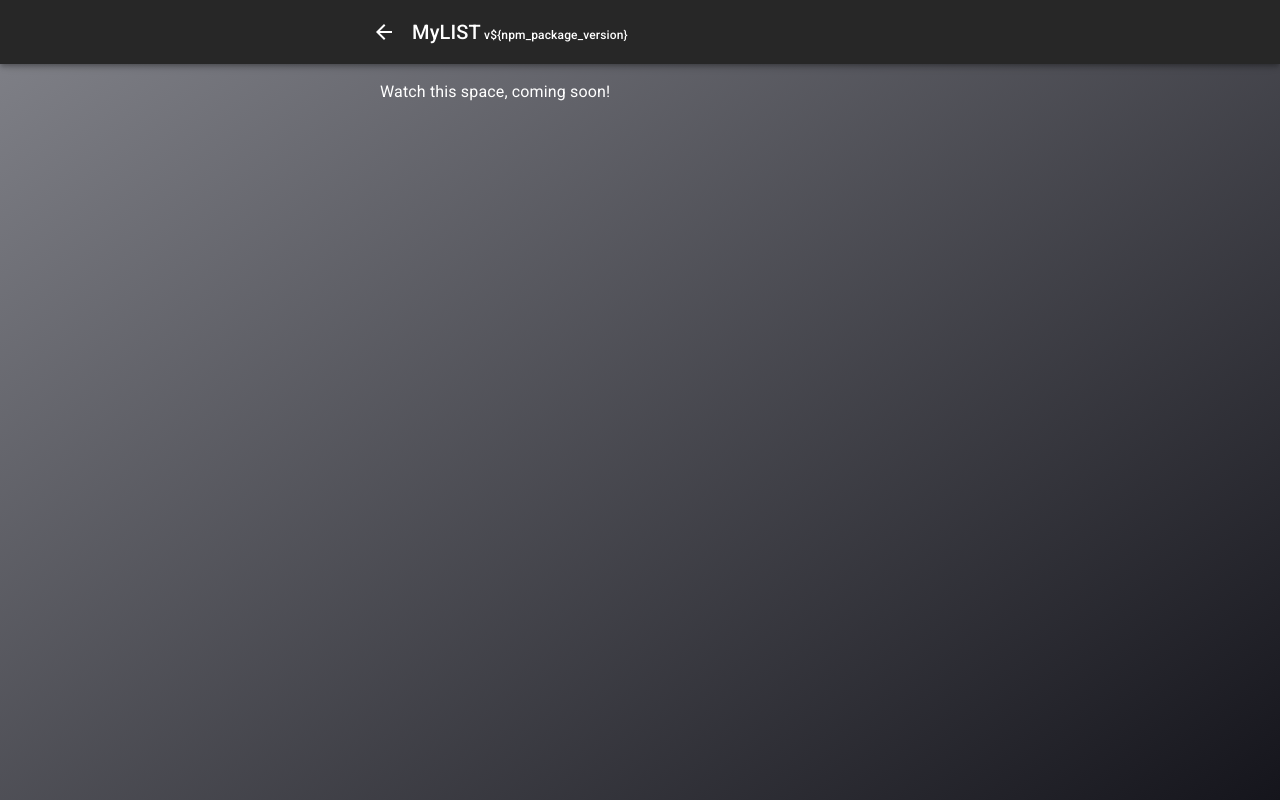
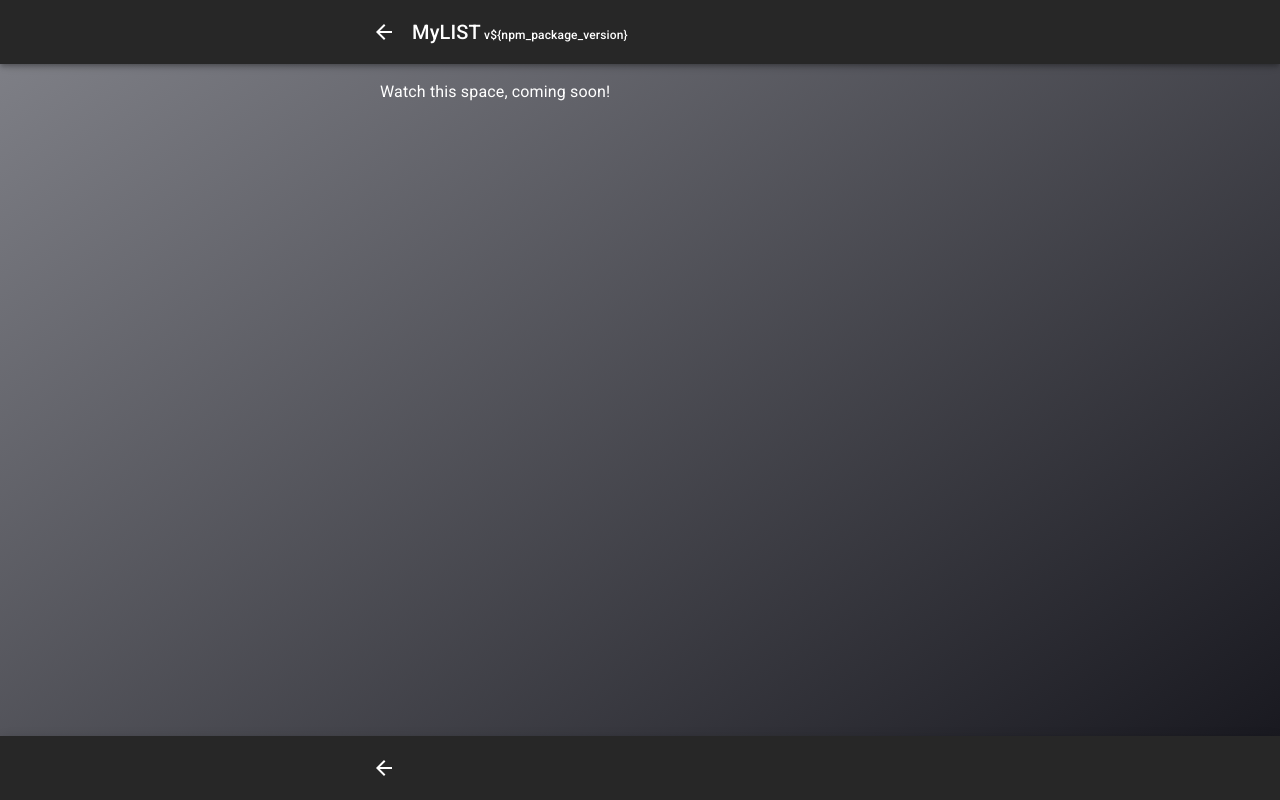
Before and after one commit to openXapps/web-apps-mylist, a React (Create React App) app: page /apps/mylist/settings in a window 1280 px wide. Built offline with nearby package versions, Linux system fonts and the light colour scheme.

Commit message:
Dev progress

```diff
--- /dev/null
+++ b/src/components/Footer.jsx
@@ -0,0 +1,31 @@
+import { useNavigate, useLocation } from 'react-router-dom';
+
+// MUI Components
+import useMediaQuery from '@mui/material/useMediaQuery';
+import Container from '@mui/material/Container';
+import AppBar from '@mui/material/AppBar';
+import Toolbar from '@mui/material/Toolbar';
+import IconButton from '@mui/material/IconButton';
+
+// MUI Icons
+import ArrowBackIcon from '@mui/icons-material/ArrowBack';
+
+export default function Footer() {
+  const smallScreen = useMediaQuery(theme => theme.breakpoints.down('sm'));
+  const rrNavigate = useNavigate();
+  const rrLocation = useLocation();
+
+  return (
+    <AppBar position="fixed" color="inherit" sx={{ top: 'auto', bottom: 0 }}>
+      <Container maxWidth="sm" disableGutters={smallScreen}>
+        <Toolbar disableGutters variant={smallScreen ? 'dense' : 'regular'}>
+          {rrLocation.pathname !== '/' && <IconButton
+            color="inherit"
+            aria-label="home button"
+            onClick={() => rrNavigate(-1)}
+          ><ArrowBackIcon /></IconButton>}
+        </Toolbar>
+      </Container>
+    </AppBar>
+  );
+}
--- a/src/components/Header.jsx
+++ b/src/components/Header.jsx
@@ -52,7 +52,7 @@ function Header() {
   return (
     <AppBar color="inherit">
       <Container maxWidth="sm" disableGutters={smallScreen}>
-        <Toolbar disableGutters>
+        <Toolbar disableGutters variant={smallScreen ? 'dense' : 'regular'}>
           <IconButton
             color="inherit"
             aria-label="home button"
--- a/src/routes/App.jsx
+++ b/src/routes/App.jsx
@@ -14,6 +14,7 @@ import dark from '../themes/dark';
 
 // App routes
 import Header from '../components/Header';
+import Footer from '../components/Footer';
 import Home from './Home';
 import EditList from './EditList';
 import NewList from './NewList';
@@ -42,6 +43,7 @@ function App() {
           <Route path="/upload" element={<Upload />} />
           <Route path="*" element={<NoPage />} />
         </Routes>
+        <Footer />
       </BrowserRouter>
     </ThemeProvider>
   );
--- a/src/routes/EditList.jsx
+++ b/src/routes/EditList.jsx
@@ -192,6 +192,10 @@ export default function EditList() {
                     </>
                   }>
                   <ListItemText primary={item.itemName} primaryTypographyProps={{ variant: 'h6' }} />
+                  {/* <ListItemButton onClick={() => handleItemClick(item.id, item.done)}>
+                          <ListItemText primary={item.itemName} primaryTypographyProps={{ variant: 'h6' }} />
+                          <Box ml={1}><CheckIcon color={item.done ? 'warning' : 'disabled'} /></Box>
+                        </ListItemButton> */}
                 </ListItem>
               );
             })}
```
